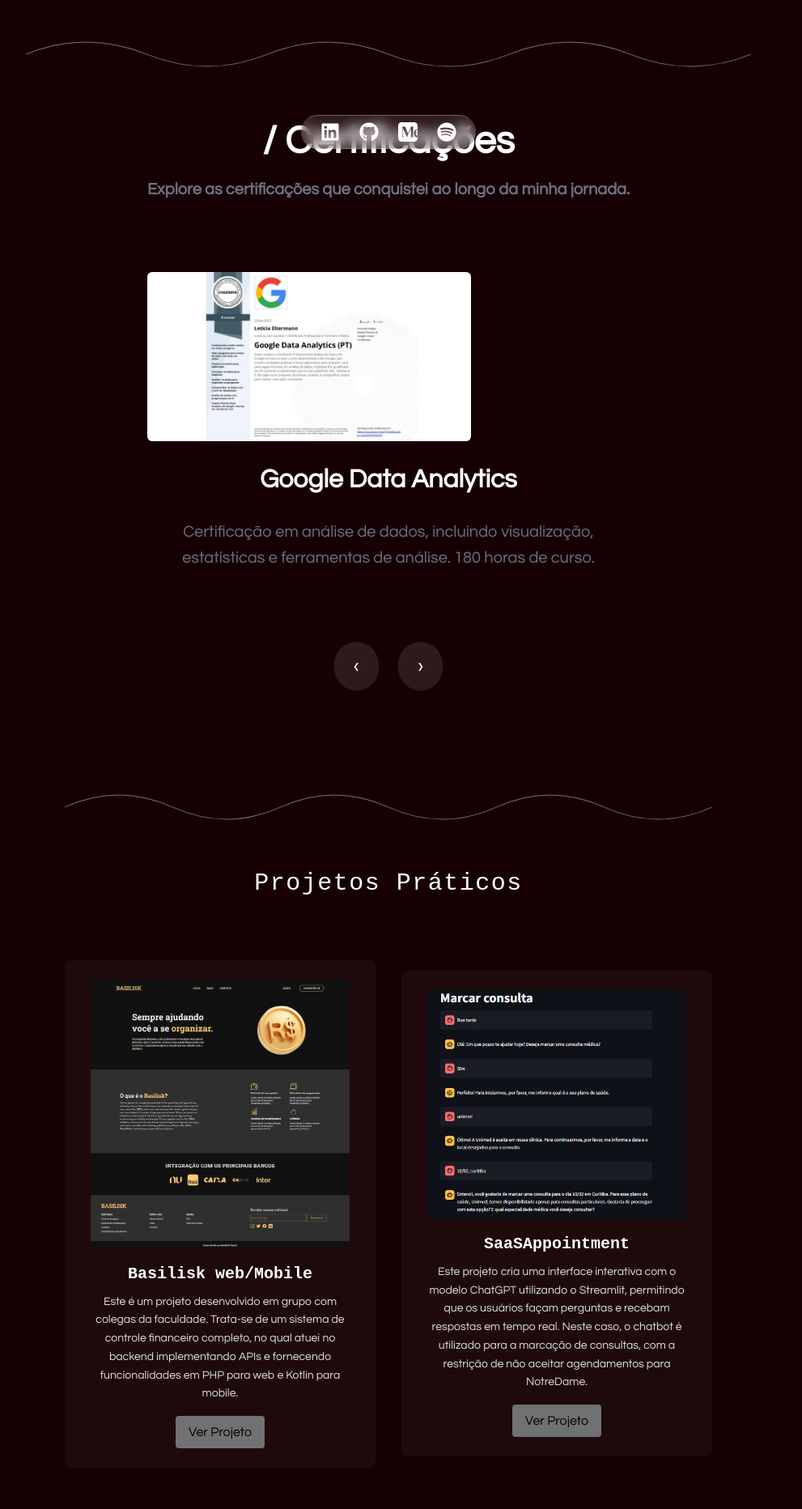
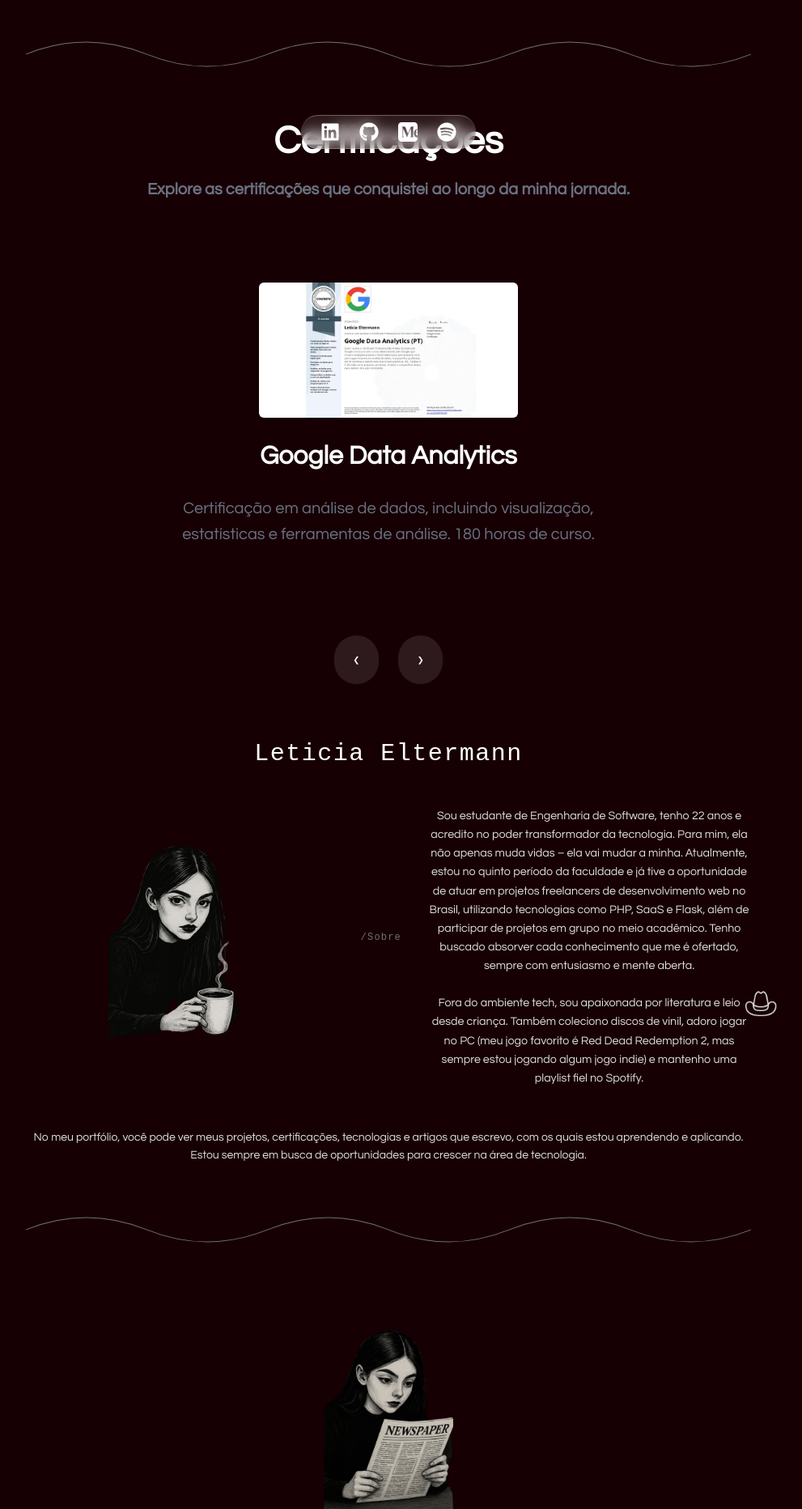
Before and after one commit to leticiael/meuportifolio, a Next.js app: page / in a window 1280 px wide. Shown: the part 600-2464 px from the top of the page at 81% size, without its empty margins (160-1151 px from the left). Built offline with nearby package versions, Linux system fonts and the light colour scheme.

Commit message:
fix and clean

```diff
--- a/src/app/globals.css
+++ b/src/app/globals.css
@@ -61,3 +61,31 @@
   opacity: 1;
   transform: translateY(0);
 }
+
+@keyframes hat-fly {
+  0% {
+    transform: translate(0, 0) scale(1);
+    opacity: 1;
+  }
+  25% {
+    transform: translate(50px, -50px) scale(1.2);
+  }
+  50% {
+    transform: translate(100px, -100px) scale(1);
+  }
+  75% {
+    transform: translate(150px, -50px) scale(0.8);
+  }
+  100% {
+    transform: translate(200px, 0) scale(0.5);
+    opacity: 0;
+  }
+}
+
+.animate-hat {
+  position: absolute;
+  top: 0;
+  left: 100%;
+  animation: hat-fly 5s ease-in-out;
+  pointer-events: none;
+}
--- a/src/components/About.tsx
+++ b/src/components/About.tsx
@@ -1,4 +1,18 @@
+"use client";
+
+import { useState, useEffect } from "react";
+
 export default function About() {
+  const [showHat, setShowHat] = useState(false);
+
+  useEffect(() => {
+    const interval = setInterval(() => {
+      setShowHat((prev) => !prev);
+    }, 5000); // A cada 5 segundos
+
+    return () => clearInterval(interval);
+  }, []);
+
   return (
     <section className="flex flex-col items-center text-center mt-[2.5rem] px-[1rem]">
       <h1 className="text-white text-[1.875rem] mb-[1.5rem] tracking-wider">Leticia Eltermann</h1>
@@ -7,18 +21,27 @@
         <img
           src="/coffeme.png"
           alt="Letícia"
+          className="w-[24rem] h-[24rem] object-contain rounded transition-transform duration-500 hover:scale-110 hover:rotate-3 hover:shadow-lg"
+        />
+        <p className="text-[0.75rem] mb-[1.5rem] tracking-widest ">/Sobre</p>
 
-            className="w-[24rem] h-[24rem] object-contain rounded transition-transform duration-500 hover:scale-110 hover:rotate-3 hover:shadow-lg"
-          /> <p className="text-[0.75rem] mb-[1.5rem] tracking-widest ">/Sobre</p>
-
-
-          <div className="text-[0.890rem] text-[#e0e0e0] leading-relaxed max-w-[25rem] font-[Questrial]">
-
+        <div className="text-[0.890rem] text-[#e0e0e0] leading-relaxed max-w-[25rem] font-[Questrial] relative">
           Sou estudante de Engenharia de Software, tenho 22 anos e acredito no poder transformador da tecnologia. Para mim, ela não apenas muda vidas – ela vai mudar a minha. Atualmente, estou no quinto período da faculdade e já tive a oportunidade de atuar em projetos freelancers de desenvolvimento web no Brasil, utilizando tecnologias como PHP, SaaS e Flask, além de participar de projetos em grupo no meio acadêmico.
           Tenho buscado absorver cada conhecimento que me é ofertado, sempre com entusiasmo e mente aberta.
           <br />
           <br />
-            Fora do ambiente tech, sou apaixonada por literatura e leio desde criança. Também coleciono discos de vinil, Adoro jogar no PC (meu jogo favorito é Red Dead Redemption 2 mas smepre estou jogando algum jogo indie) e mantenho uma playlist chique no Spotify.
+          Fora do ambiente tech, sou apaixonada por literatura e leio desde criança. Também coleciono discos de vinil, adoro jogar no PC (meu jogo favorito é{" "}
+          <span className="relative inline-block">
+            Red Dead Redemption 2
+            {showHat && (
+              <img
+                src="/cowboy.png" // Caminho para a imagem do chapéu
+                alt="Chapéu de Cowboy"
+                className="absolute animate-hat w-[2rem] h-[2rem]"
+              />
+            )}
+          </span>
+          , mas sempre estou jogando algum jogo indie) e mantenho uma playlist fiel no Spotify.
         </div>
       </div>
 
--- a/src/components/Certifications.tsx
+++ b/src/components/Certifications.tsx
@@ -59,8 +59,8 @@
       ref={sectionRef}
       className="w-full max-w-[60rem] mx-auto p-[1.5rem] text-white rounded-2xl shadow-lg text-gray font-[Questrial] backdrop-blur-md "
     >
-      <h2 className="text-[3rem] font-bold mb-[2rem] text-center font-[Questrial] ">
-        / Certificações
+      <h2 className="text-[3rem] font-bold mb-[1.5rem] text-center font-[Questrial] ">
+        Certificações
         <span className="block text-[1.25rem] text-gray-500 font-[Questrial] mt-[0.5rem]">
           Explore as certificações que conquistei ao longo da minha jornada.
         </span>
@@ -70,14 +70,15 @@
   {certifications.map((cert, i) => (
     <div
       key={i}
-            className={`absolute transition-all duration-1000 ease-in-out ${
+      className={`absolute transition-all duration-1000 ease-in-out flex flex-col items-center justify-center ${
         i === index ? "opacity-100 translate-x-0" : "opacity-0 translate-x-[100%]"
       }`}
+      style={{ width: "100%", height: "100%" }} // Garante que o slide ocupe todo o espaço disponível
     >
       <img
         src={cert.image}
         alt={cert.title}
-              className="w-[25rem] h-auto object-contain rounded-md shadow-md"
+        className="w-[20rem] h-auto object-contain rounded-md shadow-md" // Define largura fixa e altura proporcional
       />
       <div className="text-center mt-6">
         <h3 className="text-[2rem] font-semibold mb-[1.5rem] font-[Questrial]">{cert.title}</h3>
--- a/src/components/Footer.tsx
+++ b/src/components/Footer.tsx
@@ -3,7 +3,32 @@
 
 export default function Footer() {
   return (
-    <footer className="w-full text-center text-zinc-500 py-8 text-sm mt-10 border-t">
+    <>
+      <svg
+        className="mt-[2rem] w-full h-[6rem]"
+        xmlns="http://www.w3.org/2000/svg"
+        viewBox="0 0 1440 320"
+        preserveAspectRatio="none"
+      >
+        <path
+          fill="none"
+          stroke="#6f7173"
+          strokeWidth="3"
+          d="M0,160 Q120,60 240,160 T480,160 T720,160 T960,160 T1200,160 T1440,160"
+        >
+          <animate
+            attributeName="d"
+            dur="2.5s"
+            repeatCount="indefinite"
+            values="
+              M0,160 Q120,60 240,160 T480,160 T720,160 T960,160 T1200,160 T1440,160;
+              M0,160 Q120,260 240,160 T480,160 T720,160 T960,160 T1200,160 T1440,160;
+              M0,160 Q120,60 240,160 T480,160 T720,160 T960,160 T1200,160 T1440,160
+            "
+          />
+        </path>
+      </svg>
+      <footer className="w-full text-center text-zinc-500 py-8 text-sm mt-10 mb-20">
         <p className="mb-4">Skills que já comecei a desenvolver:</p>
         <div className="flex justify-center gap-4 flex-wrap text-base mb-6">
           <span className="flex items-center gap-1 bg-zinc-800 text-white px-2 py-1 rounded animate-float">
@@ -39,5 +64,6 @@
         </div>
         <p>Sempre aprendendo, sempre criando. Obrigada por visitar!</p>
       </footer>
+    </>
   );
 }
--- a/src/components/Projetogit.tsx
+++ b/src/components/Projetogit.tsx
@@ -1,84 +1,56 @@
 "use client";
 
-export default function Projetogit() {
-  const projects = [
-    {
-      title: "Basilisk web/Mobile",
-      description:
-        "Este é um projeto desenvolvido em grupo com colegas da faculdade. Trata-se de um sistema de controle financeiro completo, no qual atuei no backend implementando APIs e fornecendo funcionalidades em PHP para web e Kotlin para mobile.",
-      image: "/basiliskweb.png",
-      link: "https://github.com/leticiael/Basilisk", // Substitua pelo link correto
-    },
-    {
-      title: "SaaSAppointment",
-      description:
-        "Este projeto cria uma interface interativa com o modelo ChatGPT utilizando o Streamlit, permitindo que os usuários façam perguntas e recebam respostas em tempo real. Neste caso, o chatbot é utilizado para a marcação de consultas, com a restrição de não aceitar agendamentos para NotreDame.",
-      image: "/saasapp.png",
-      link: "https://github.com/leticiael/SaaSAppointment",
-    },
-  ];
+import { useState, useEffect } from "react";
+
+export default function About() {
+  const [showHat, setShowHat] = useState(false);
+
+  useEffect(() => {
+    const interval = setInterval(() => {
+      setShowHat((prev) => !prev);
+    }, 5000); // A cada 5 segundos
+
+    return () => clearInterval(interval);
+  }, []);
 
   return (
     <section className="flex flex-col items-center text-center mt-[2.5rem] px-[1rem]">
-      <svg
-        className="mt-[2rem] w-full h-[6rem]"
-        xmlns="http://www.w3.org/2000/svg"
-        viewBox="0 0 1440 320"
-        preserveAspectRatio="none"
-      >
-        <path
-          fill="none"
-          stroke="#6f7173"
-          strokeWidth="3"
-          d="M0,160 Q120,60 240,160 T480,160 T720,160 T960,160 T1200,160 T1440,160"
-        >
-          <animate
-            attributeName="d"
-            dur="2.5s"
-            repeatCount="indefinite"
-            values="
-                M0,160 Q120,60 240,160 T480,160 T720,160 T960,160 T1200,160 T1440,160;
-                M0,160 Q120,260 240,160 T480,160 T720,160 T960,160 T1200,160 T1440,160;
-                M0,160 Q120,60 240,160 T480,160 T720,160 T960,160 T1200,160 T1440,160
-              "
-          />
-        </path>
-      </svg>
-      <br />
-      <h1 className="text-white text-[1.875rem] mb-[1.5rem] tracking-wider">
-        Projetos Práticos
-      </h1>
-      <br />
-      <br />
+      <h1 className="text-white text-[1.875rem] mb-[1.5rem] tracking-wider">Leticia Eltermann</h1>
 
-      <div className="flex flex-col md:flex-row items-center justify-center gap-[2rem] max-w-[56rem]">
-        {projects.map((project, index) => (
-          <div
-            key={index}
-            className="flex flex-col items-center bg-[#1e0a0a] rounded-lg shadow-lg p-[1.5rem] max-w-[24rem] w-full transform transition-transform duration-300 hover:scale-105"
-          >
-            <img
-              src={project.image}
-              alt={project.title}
-              className="w-[20rem] h-auto object-contain rounded-md mb-[1rem]"
-            />
-            <h2 className="text-white text-[1.25rem] font-bold mb-[0.5rem]">
-              {project.title}
-            </h2>
-            <p className="text-[#e0e0e0] text-[0.875rem] leading-relaxed mb-[1rem] font-[Questrial]">
-              {project.description}
-            </p>
-            <a
-              href={project.link}
-              target="_blank"
-              rel="noopener noreferrer"
-              className="px-[1rem] py-[0.5rem] bg-[#6f7173] text-black  rounded hover:bg-[#4a1c1c] transition-all duration-300 font-[Questrial] text-[1rem]"
-            >
-              Ver Projeto
-            </a>
-          </div>
-        ))}
+      <div className="flex flex-col md:flex-row items-center max-w-[56rem] gap-[2rem]">
+        <img
+          src="/coffeme.png"
+          alt="Letícia"
+          className="w-[24rem] h-[24rem] object-contain rounded transition-transform duration-500 hover:scale-110 hover:rotate-3 hover:shadow-lg"
+        />
+        <p className="text-[0.75rem] mb-[1.5rem] tracking-widest ">/Sobre</p>
+
+        <div className="text-[0.890rem] text-[#e0e0e0] leading-relaxed max-w-[25rem] font-[Questrial] relative">
+          Sou estudante de Engenharia de Software, tenho 22 anos e acredito no poder transformador da tecnologia. Para mim, ela não apenas muda vidas – ela vai mudar a minha. Atualmente, estou no quinto período da faculdade e já tive a oportunidade de atuar em projetos freelancers de desenvolvimento web no Brasil, utilizando tecnologias como PHP, SaaS e Flask, além de participar de projetos em grupo no meio acadêmico.
+          Tenho buscado absorver cada conhecimento que me é ofertado, sempre com entusiasmo e mente aberta.
+          <br />
+          <br />
+          Fora do ambiente tech, sou apaixonada por literatura e leio desde criança. Também coleciono discos de vinil, adoro jogar no PC (meu jogo favorito é{" "}
+          <span className="relative inline-block">
+            Red Dead Redemption 2
+            {showHat && (
+              <img
+                src="/cowboy.png" // Caminho para a imagem do chapéu
+                alt="Chapéu de Cowboy"
+                className="absolute animate-hat w-[2rem] h-[2rem]"
+              />
+            )}
+          </span>
+          , mas sempre estou jogando algum jogo indie) e mantenho uma playlist fiel no Spotify.
+        </div>
       </div>
+
+      <div className="mt-8 text-[0.875rem] text-[#e0e0e0] leading-relaxed max-w-[56rem] font-[Questrial]">
+        <p>
+          No meu portfólio, você pode ver meus projetos, certificações, tecnologias e artigos que escrevo, com os quais estou aprendendo e aplicando. Estou sempre em busca de oportunidades para crescer na área de tecnologia.
+        </p>
+      </div>
+
       <svg
         className="mt-[2rem] w-full h-[6rem]"
         xmlns="http://www.w3.org/2000/svg"
```
Also changed, not shown: public/cowboy.png (added). Lines whose indentation alone changed are shown as unchanged.
